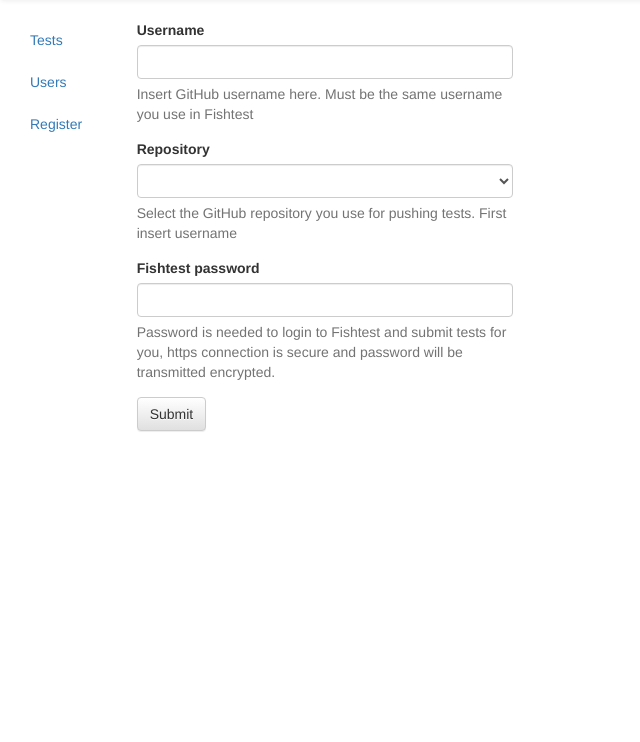
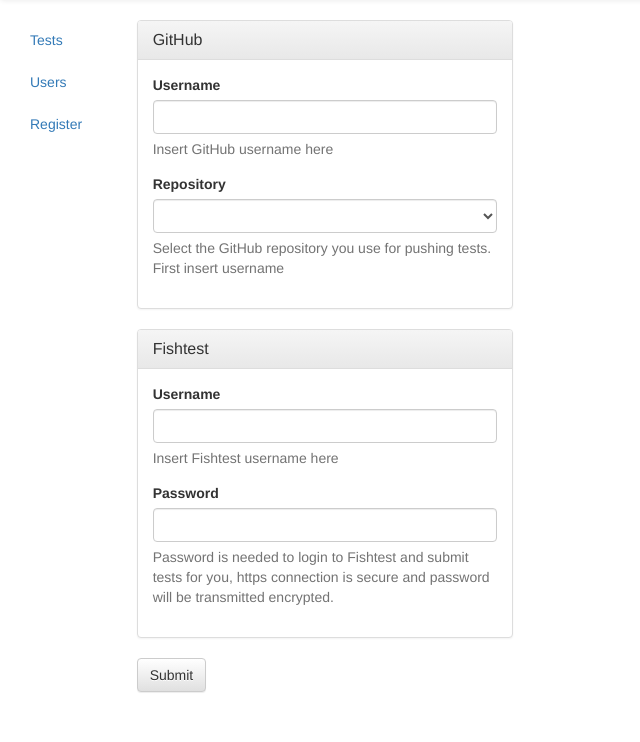
Before and after one commit to mcostalba/FuriousFish, a Flask app: page /register in a window 1280 px wide. Shown: the part 58-800 px from the top of the page, without its empty margins (0-640 px from the left). Run offline with Flask 2, Linux system fonts and the light colour scheme; lists and menus that the app fills with data are empty; parts of the project's set-up code (start-up, migrations or seed data) failed here and were passed over; some libraries are stand-ins or nearby versions.

Commit message:
Add support for different username
It is now possible to register also in case GitHub and Fishtest user names
are different.

Unfortunatly this change is quite invasive and requires re-registration
of exsisting users.

```diff
--- a/ff.py
+++ b/ff.py
@@ -25,21 +25,21 @@
 class UsersDB(db.Model):
     __tablename__ = 'users'
     id = db.Column(db.Integer, primary_key = True)
-    username     = db.Column(db.String(50), unique = True)
-    fishtest_pwd = db.Column(db.String(50))
-    github_repo  = db.Column(db.String(50))
+    ft_username = db.Column(db.String(50), unique = True)
+    ft_password = db.Column(db.String(50))
+    gh_username = db.Column(db.String(50), unique = True)
+    repo        = db.Column(db.String(50))
 
     tests = db.relationship("TestsDB",
                             lazy = 'dynamic',
-                         #   order_by = id,
                             cascade = 'all, delete, delete-orphan',
                             backref = db.backref('user', lazy = 'joined'))
 
-    def __init__(self, username, password, repo):
-        self.username     = username
-        self.fishtest_pwd = password
-        self.github_repo  = repo
-
+    def __init__(self, ft_username, ft_password, gh_username, repo):
+        self.ft_username = ft_username
+        self.ft_password = ft_password
+        self.gh_username = gh_username
+        self.repo        = repo
 
 class TestsDB(db.Model):
     __tablename__ = 'tests'
@@ -103,8 +103,8 @@
 def users():
     """Show the list of registered users
     """
-    users = UsersDB.query.order_by(UsersDB.username).all()
-    users = [{'user' : e.username, 'count' : e.tests.count()} for e in users]
+    users = UsersDB.query.order_by(UsersDB.ft_username).all()
+    users = [{'user' : e.ft_username, 'count' : e.tests.count()} for e in users]
     return render_template('users.html', users = users)
 
 
@@ -136,8 +136,8 @@
         if not content['message']:
             return 'Missing valid test info', 404
 
-        content['username'] = repo['owner']['name']
-        user = UsersDB.query.filter_by(username = content['username']).first()
+        content['gh_username'] = repo['owner']['name']
+        user = UsersDB.query.filter_by(gh_username = content['gh_username']).first()
         if not user:
             return 'Unknown username', 404
 
@@ -157,15 +157,16 @@
         if not bench_head or not bench_base:
             return 'Cannot find bench numbers', 404
 
-        content['master_sha'] = commits[ExtraCnt].get('sha')
-        content['bench_head'] = bench_head
-        content['bench_base'] = bench_base
+        content['master_sha']  = commits[ExtraCnt].get('sha')
+        content['bench_head']  = bench_head
+        content['bench_base']  = bench_base
+        content['ft_username'] = user.ft_username
 
     except KeyError as k:
         return 'Missing field: ' + k.message, 404
 
     ft = Fishtest()
-    if not ft.login(content['username'], user.fishtest_pwd):
+    if not ft.login(content['ft_username'], user.ft_password):
         return 'Failed login to Fishtest', 404
 
     content['test_id'], error = ft.submit_test(content)
@@ -190,16 +191,17 @@
 
         # Fields are already half validated in the client, in particular
         # username and repo have been already verified against GitHub.
-        if UsersDB.query.filter_by(username = form['username']).count():
+        if UsersDB.query.filter_by(ft_username = form['ft_username']).count():
             error = "Username already existing"
 
-        elif not Fishtest().login(form['username'], form['password']):
+        elif not Fishtest().login(form['ft_username'], form['ft_password']):
             error = "Cannot login into fishtest. Invalid password?"
 
         else:
-            session['user'] = { 'username' : form['username'],
-                                'password' : form['password'],
-                                'repo'     : form['repo']
+            session['user'] = { 'ft_username' : form['ft_username'],
+                                'ft_password' : form['ft_password'],
+                                'gh_username' : form['gh_username'],
+                                'repo'        : form['repo']
                               }
 
             # Redirect to GitHub where user will be requested to authorize us to
@@ -242,7 +244,7 @@
     url = urlparse(request.url)
     url = url.scheme + '://' + url.netloc + url_for('new')
     u = session['user']
-    cmd = 'https://api.github.com/repos/' + u['username'] + '/' + u['repo'] + '/hooks'
+    cmd = 'https://api.github.com/repos/' + u['gh_username'] + '/' + u['repo'] + '/hooks'
 
     # First check if hook is already exsisting, GitHub would add a new one in
     # this case, not exactly what the API docs say but nevermind....
--- a/templates/register.html
+++ b/templates/register.html
@@ -16,23 +16,41 @@
 {% block body %}
   <form method="POST">
     <div class="col-sm-8">
+      <div class="panel panel-default">
+          <div class="panel-heading">
+            <h3 class="panel-title">GitHub</h3>
+          </div>
+          <div class="panel-body">
             <div class="form-group">
-          <label for='username' class="control-label">Username</label>
-          <input type='text' class="form-control" name="username" id="username" required>
-          <p class="help-block">Insert GitHub username here. Must be the same username you use in Fishtest</p>
+              <label for='gh_username' class="control-label">Username</label>
+              <input type='text' class="form-control" name="gh_username" id="gh_username" required>
+              <p class="help-block">Insert GitHub username here</p>
             </div>
             <div class="form-group">
               <label for='repo' class="control-label">Repository</label>
               <select class="form-control" name="repo" id="repo_select" required></select>
               <p class="help-block">Select the GitHub repository you use for pushing tests. First insert username</p>
             </div>
+          </div>
+      </div>
+      <div class="panel panel-default">
+        <div class="panel-heading">
+          <h3 class="panel-title">Fishtest</h3>
+        </div>
+        <div class="panel-body">
           <div class="form-group">
-          <label for='password' class="control-label">Fishtest password</label>
-          <input type='password' class="form-control" name="password" required>
+            <label for='ft_username' class="control-label">Username</label>
+            <input type='text' class="form-control" name="ft_username" id="ft_username" required>
+            <p class="help-block">Insert Fishtest username here</p>
+          </div>
+          <div class="form-group">
+            <label for='ft_password' class="control-label">Password</label>
+            <input type='ft_password' class="form-control" name="ft_password" required>
             <p class="help-block">Password is needed to login to Fishtest and submit tests for you,
                                   https connection is secure and password will be transmitted encrypted.</p>
           </div>
-
+        </div>
+      </div>
       <input class="btn btn-default" type="submit" value="Submit">
     </div>
   </form>
@@ -46,14 +64,14 @@
       return xmlHttp.responseText;
    }
 
-   $( "#username" ).change(function( eventObject ) {
+   $( '#gh_username' ).change(function( eventObject ) {
 
-   /* Upon changing the username, retrieve corresponding
+   /* Upon changing github username, retrieve corresponding
       repos on GitHub and populate the repo_select field. */
 
       var sel = $( '#repo_select' ).empty();
 
-      var url = 'https://api.github.com/users/' + $.trim($( '#username' ).val()) + '/repos';
+      var url = 'https://api.github.com/users/' + $.trim($( '#gh_username' ).val()) + '/repos';
       var r = JSON.parse(httpGet(url)); // Call GitHub here
 
       for (var i = 0; i < r.length; i++) {
@@ -62,6 +80,12 @@
           text : r[i].name
         }));
       }
+
+      // If fishtest username is empty set us as default value
+      if( !$( '#ft_username' ).val() ) {
+        $( '#ft_username' ).val( $( '#gh_username' ).val() );
+      }
+
    });
   </script>
 {% endblock %}
```
Lines whose indentation alone changed are shown as unchanged.
